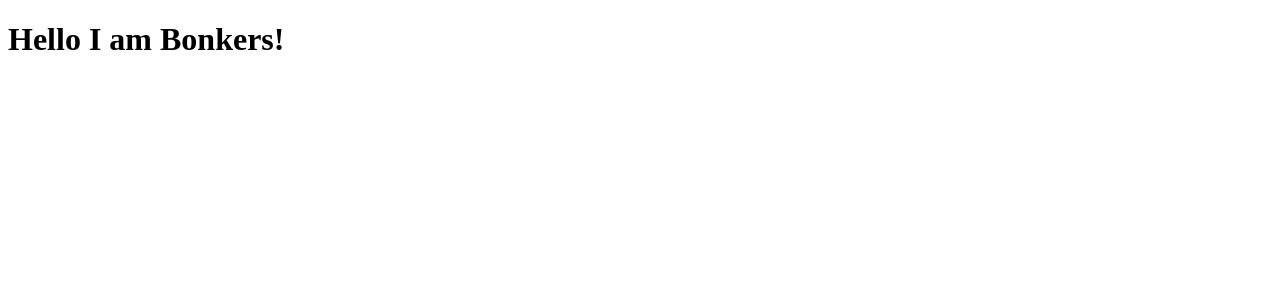
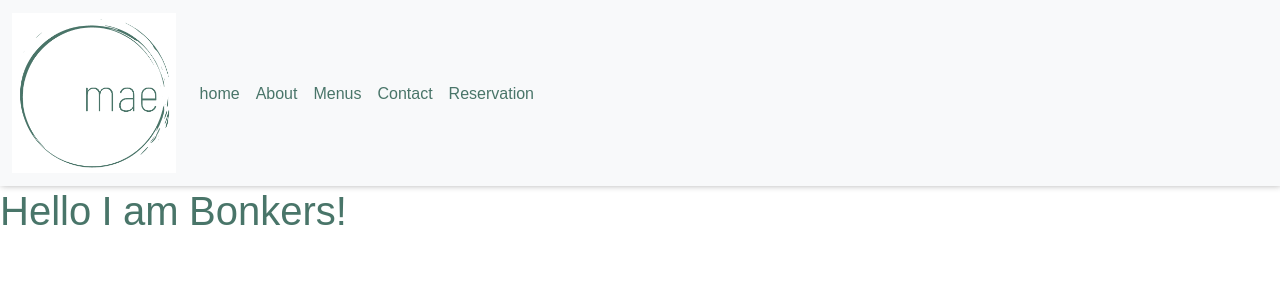
Before and after one commit to Edouard102/mae-restaurant, a Django app: page / in a window 1280 px wide. Shown: the top 300 px of the page. Run offline with Django 3.2, Linux system fonts and the light colour scheme; some libraries are stand-ins or nearby versions.

Commit message:
add static

```diff
--- /dev/null
+++ b/static/css/base.css
@@ -0,0 +1,67 @@
+/* Google fonts import */
+
+@import url('https://fonts.googleapis.com/css2?family=Noto+Serif+Georgian:wght@400;500;600&display=swap');
+
+:root {
+
+    /* Fonts */
+
+    --title: 'Noto Serif Georgian', sans-serif;
+    --main-font: 'Noto Serif Georgian', sans-serif;
+
+    /* Colours */
+
+    --background: #3f006a0f;
+    --black: #000;
+    --off-white: #f6f6f6;
+    --white: #fff;
+    --white-Smoke: #F9F9F9;
+    --gray-blue: #abb1c3;
+    --green: #497569;
+
+     /* Utils */
+
+     --smal-box-shadow: 1px -1px 7px 0 #00000061;
+     --border: 1px solid #00000030;
+    }
+
+    html, body {
+        height: 100%;
+    }
+
+    body {
+        display: flex;
+        flex-direction: column;
+        font-family: var(--main-font);
+    }
+
+    h1, h2, h3, h4, h5, h6 {
+        font-family: var(--title);
+        color: var(--green);
+    }
+
+    main {
+        flex: 1 0 auto;
+        background-color: var(--white-Smoke);
+    }
+
+
+/* Header */
+
+.navbar {
+    background-color: var(--white-Smoke);
+    box-shadow: var(--smal-box-shadow);
+}
+
+a.nav-link {
+    color: var(--green);
+}
+
+img.logo {
+    height: 10rem;
+}
+
+.active {
+    border-bottom: 2px solid var(--green);
+    font-weight: 500;
+}
--- a/templates/base.html
+++ b/templates/base.html
@@ -1,11 +1,24 @@
+{% load static %}
+
 <!DOCTYPE html>
 <html lang="en">
 <head>
     <meta charset="UTF-8">
     <meta name="viewport" content="width=device-width, initial-scale=1.0">
-    <title>Document</title>
+    {% block extra_css %}
+    <link rel="stylesheet" href="https://cdnjs.cloudflare.com/ajax/libs/bootstrap/5.2.3/css/bootstrap.min.css" integrity="sha512-SbiR/eusphKoMVVXysTKG/7VseWii+Y3FdHrt0EpKgpToZeemhqHeZeLWLhJutz/2ut2Vw1uQEj2MbRF+TVBUA==" crossorigin="anonymous" referrerpolicy="no-referrer" />
+    <link rel="stylesheet" href="{% static '/css/base.css' %}">
+    {% endblock %}
+
+    {% block onload_js %}
+    <script src="https://cdnjs.cloudflare.com/ajax/libs/bootstrap/5.2.3/js/bootstrap.min.js" integrity="sha512-1/RvZTcCDEUjY/CypiMz+iqqtaoQfAITmNSJY17Myp4Ms5mdxPS5UV7iOfdZoxcGhzFbOm6sntTKJppjvuhg4g==" crossorigin="anonymous" referrerpolicy="no-referrer"></script>
+    {% endblock %}
+
+    <title> Restaurant mae - {% block title %}{% endblock %}</title>
 </head>
 <body>
+    {% include 'includes/header.html' %}
     <h1>Hello I am Bonkers!</h1>
+
 </body>
 </html>
--- /dev/null
+++ b/templates/includes/header.html
@@ -0,0 +1,38 @@
+{% load static %}
+
+<header>
+
+    <nav class="navbar navbar-expand-lg bg-light">
+        <div class="container-fluid">
+
+        <!-- Logo -->
+
+          <a class="navbar-brand" href="#"><img src="{% static 'images/maelogo.png' %}" alt="mae Logo" class="logo"></a>
+          <button class="navbar-toggler" type="button" data-bs-toggle="collapse" data-bs-target="#navbarNav" aria-controls="navbarNav" aria-expanded="false" aria-label="Toggle navigation">
+            <span class="navbar-toggler-icon"></span>
+          </button>
+
+        <!-- Navigation items -->
+
+          <div class="collapse navbar-collapse" id="navbarNav">
+            <ul class="navbar-nav">
+                <li class="nav-item">
+                    <a class="nav-link" href="#">home</a>
+                  </li>
+              <li class="nav-item">
+                <a class="nav-link" href="#">About</a>
+              </li>
+              <li class="nav-item">
+                <a class="nav-link" href="#">Menus</a>
+              </li>
+              <li class="nav-item">
+                <a class="nav-link" href="#">Contact</a>
+              </li>
+              <li class="nav-item">
+                <a class="nav-link" href="#">Reservation</a>
+              </li>
+            </ul>
+          </div>
+        </div>
+      </nav>
+</header>
```
Also changed, not shown: static/images/maelogo.png (added).
